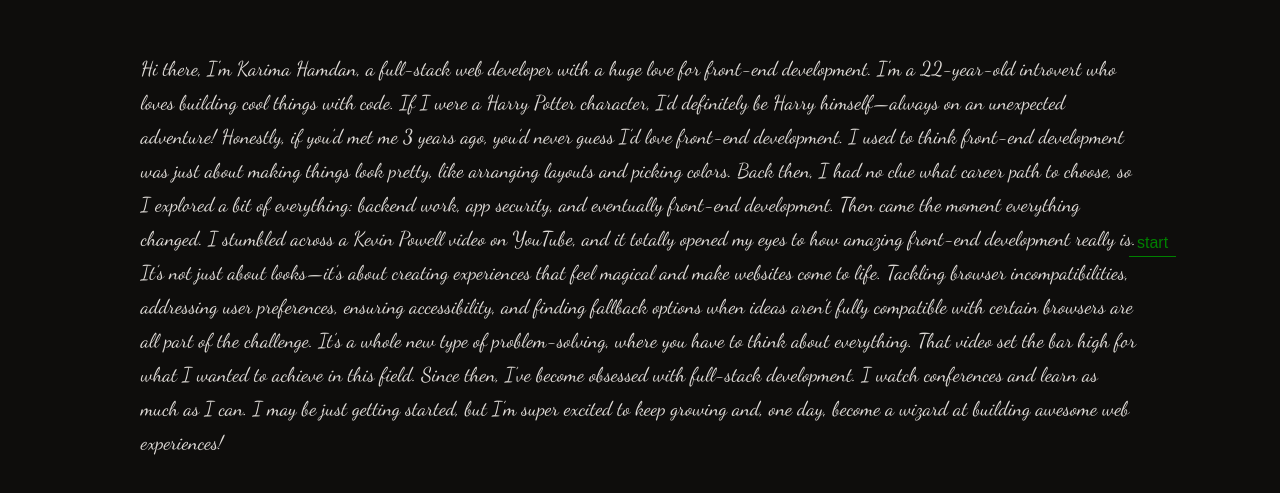
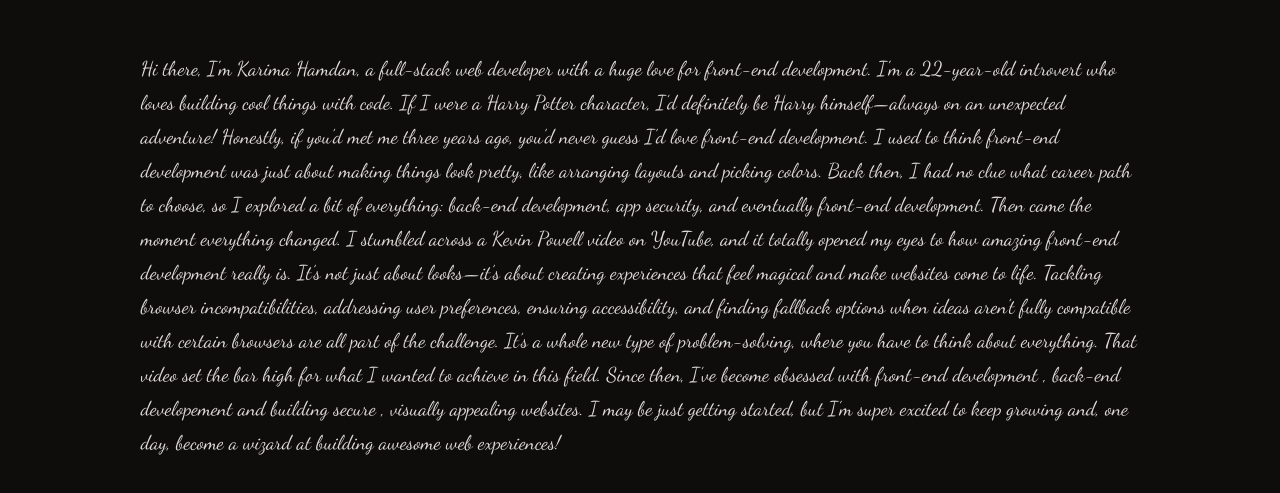
Before and after one commit to karimahamdan12/Myportfolio, a plain HTML site: page index.html in a window 1280 px wide. Shown: the part 2137-2630 px from the top of the page. Drawn offline with nearby package versions, Linux system fonts and the light colour scheme; a web font is replaced by a local one.

Commit message:
making markers false

```diff
--- a/index.html
+++ b/index.html
@@ -57,21 +57,19 @@
     introvert who loves building cool things with code. If I were a Harry Potter character, I’d definitely be Harry
     himself—always on an unexpected adventure!
 
-    Honestly, if you’d met me 3 years ago, you’d never guess I’d love front-end development. I used to think front-end
+    Honestly, if you’d met me three years ago, you’d never guess I’d love front-end development. I used to think front-end
     development was just about making things look pretty, like arranging layouts and picking colors. Back then, I had no
-    clue what career path to choose, so I explored a bit of everything: backend work, app security, and eventually front-end
+    clue what career path to choose, so I explored a bit of everything: back-end development, app security, and eventually front-end
     development.
 
-    Then came the moment everything changed. I stumbled across a Kevin Powell video on YouTube, and it totally opened my
-    eyes to how amazing front-end development really is. It’s not just about looks—it’s about creating experiences that feel
+    Then came the moment everything changed. I stumbled across a Kevin Powell video on YouTube, and it totally opened my eyes to how amazing front-end development really is. It’s not just about looks—it’s about creating experiences that feel
     magical and make websites come to life. Tackling browser incompatibilities, addressing user preferences, ensuring
     accessibility, and finding fallback options when ideas aren’t fully compatible with certain browsers are all part of the
     challenge. It’s a whole new type of problem-solving, where you have to think about everything. That video set the bar
     high for what I wanted to achieve in this field.
 
-    Since then, I’ve become obsessed with full-stack development. I watch conferences and learn as much as I can. I may be
-    just getting started, but I’m super excited to keep growing and, one day, become a wizard at building awesome web
-    experiences!
+    Since then, I’ve become obsessed with front-end development , back-end developement and building secure , visually appealing websites. I may be
+    just getting started, but I’m super excited to keep growing and, one day, become a wizard at building awesome web experiences!
 </span>
 
   </div>
--- a/index.js
+++ b/index.js
@@ -77,7 +77,7 @@ pin: true,
 pinSpacing:true,
   scrub: 1,
   invalidateOnRefresh: true,
-  markers:true
+  // markers:true
 
 });
 
@@ -113,7 +113,7 @@ gsap.to('#section5',{
     start:'82% top',
     end: '+=1700',
     scrub:true,
-    markers:true
+    // markers:true
   }
 });
 
@@ -126,7 +126,7 @@ gsap.to('#section3',{
     start:'center top',
 end: '+=500',
     scrub:true,
-    markers:true
+    // markers:true
   }
 });
 
--- a/style.css
+++ b/style.css
@@ -36,9 +36,11 @@ body {
     /* text-align: center; */
     border-top: 1px solid white;
     border-bottom: 1px solid white;
-    font-family: "Dancing Script", cursive;
+    /* font-family: "Dancing Script", cursive; */
+    font-weight: 300;
 
 }
+
 
 
 .section {
```
